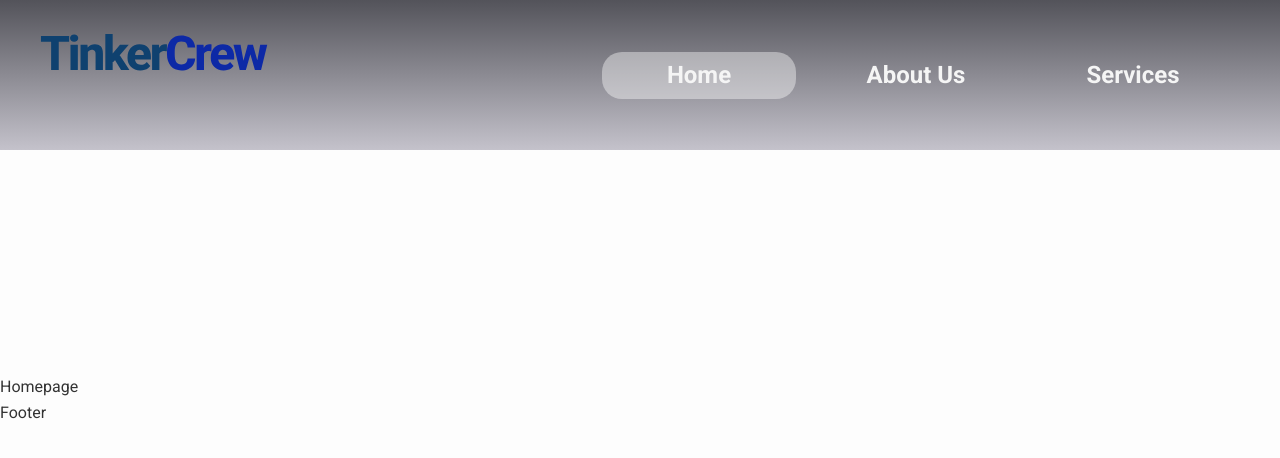
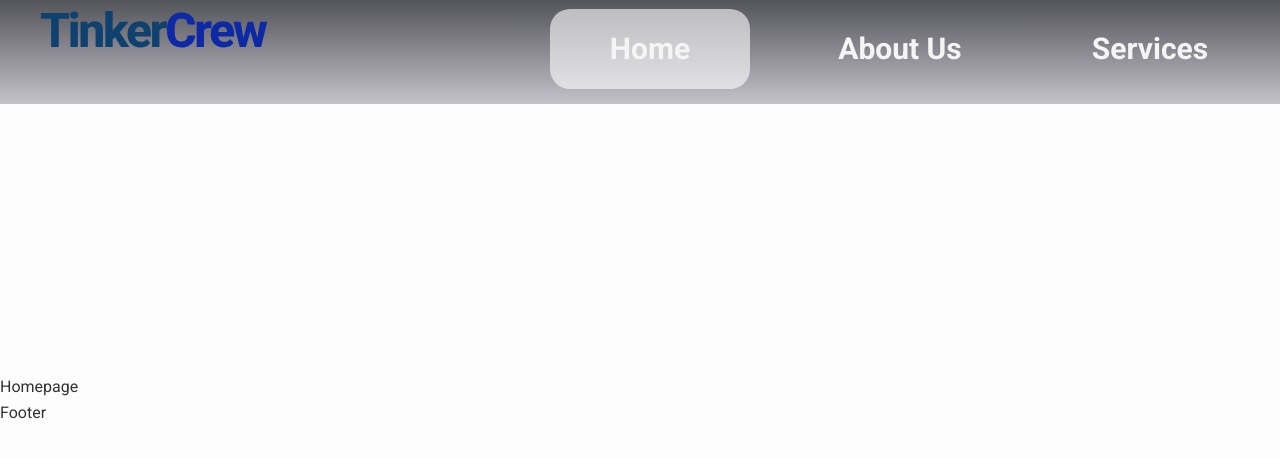
Before and after one commit to khamtruong1114/TinkerCrew, a React (Vite) app: page /homepage in a window 1280 px wide. Shown: the top 458 px of the page. Built offline with nearby package versions, Linux system fonts and the light colour scheme.

Commit message:
build menubar

```diff
--- a/src/components/Header.tsx
+++ b/src/components/Header.tsx
@@ -2,6 +2,8 @@ import PageNav from "./PageNav";
 import Logo from "../assets/TinkerCrew.svg";
 import styled from "styled-components";
 import { NavLink } from "react-router-dom";
+import MenuBar from "../ui/MenuBar";
+import { useState } from "react";
 
 const HeaderStyled = styled.div<{ $show: boolean }>`
   display: flex;
@@ -9,7 +11,9 @@ const HeaderStyled = styled.div<{ $show: boolean }>`
   align-items: center;
   background: linear-gradient(to bottom, #53535a, #c4c2cb);
   padding: 20px;
-  height: 110px;
+  height: 64px;
+  padding: 20px;
+  width: 100%;
   position: fixed;
   top: ${(props) => (props.$show ? "0" : "-200px")};
   left: 0;
@@ -22,17 +26,41 @@ const LogoStyled = styled.img`
   margin-left: 20px;
 `;
 
+const MenuBarStyle = styled.div`
+  display: none;
+
+  @media (max-width: 1024px) {
+    display: block;
+  }
+`;
+
 interface HeaderProps {
   show: boolean;
 }
 
 export default function Header({ show }: HeaderProps) {
+  const [menuToggle, setMenuToggle] = useState<boolean>(false);
+
   return (
     <HeaderStyled $show={show}>
       <NavLink to="/homepage">
         <LogoStyled src={Logo} alt="tinkercrew" />
       </NavLink>
-      <PageNav />
+
+      <MenuBarStyle
+        onClick={() => {
+          setMenuToggle((open) => !open);
+        }}
+      >
+        <MenuBar open={menuToggle} />
+      </MenuBarStyle>
+
+      <PageNav
+        open={menuToggle}
+        onClick={() => {
+          setMenuToggle((open) => !open);
+        }}
+      />
     </HeaderStyled>
   );
 }
--- a/src/components/PageNav.tsx
+++ b/src/components/PageNav.tsx
@@ -1,26 +1,56 @@
 import { NavLink } from "react-router-dom";
 import styled from "styled-components";
 
-const PageNavStyle = styled.div`
+const NavWrapper = styled.div<{ $open: boolean }>`
   display: flex;
-  min-width: 628px;
+  width: 700px;
   height: 47px;
   justify-content: space-between;
+  gap: 50px;
+  margin-right: 50px;
+
+  @media (max-width: 1024px) {
+    display: ${(props) => (props.$open ? "flex" : "none")};
+    height: 100vh;
+    width: 50%;
     margin-right: 30px;
+    flex-direction: column;
+    justify-content: flex-start;
+    padding-top: 50px;
+    gap: 50px;
+    align-items: center;
+    position: absolute;
+    top: 0;
+    right: 0;
+    background: rgba(0, 0, 0, 0.7);
+    opacity: 10;
+    border-radius: 20px;
+    animation: slide-in 0.1s linear 0.2s both;
+    z-index: 9;
+    @keyframes slide-in {
+      from {
+        transform: translateX(100%);
+      }
+      to {
+        transform: translateX(0);
+      }
+    }
+  }
 `;
 
 const PageItems = styled(NavLink)`
   display: inline-flex;
   justify-content: center;
   align-items: center;
+  margin-top: -20px;
 
   border: none;
   border-radius: 5px;
-  width: 194px;
-  height: 47px;
+  width: 220px;
+  height: 80px;
 
   font-weight: bold;
-  font-size: 24px;
+  font-size: 30px;
   color: whitesmoke;
   text-decoration: none;
 
@@ -28,30 +58,60 @@ const PageItems = styled(NavLink)`
   cursor: pointer;
   transition: border-radius 0.3s ease, background-color 0.5s ease;
 
-  &.active {
-    background-color: rgba(255, 255, 255, 0.4);
-    border-radius: 20px;
-  }
   &:hover {
-    background-color: rgba(255, 255, 255, 0.4);
+    background-color: rgba(255, 255, 255, 0.6);
     border-radius: 20px;
     color: white;
   }
+
+  &.active {
+    background-color: rgba(255, 255, 255, 0.6);
+    border-radius: 20px;
+  }
+
+  @media (max-width: 1024px) {
+    &:hover {
+      background-color: rgba(255, 255, 255, 0.6);
+      color: #4869ab;
+    }
+
+    &.active {
+      background-color: rgba(255, 255, 255, 0.6);
+    }
+    width: 60%;
+    height: 80px;
+  }
 `;
 
-export default function PageNav() {
+type PageNavProps = {
+  onClick: () => void;
+  open: boolean;
+};
+
+export default function PageNav({ onClick, open }: PageNavProps) {
   return (
-    <nav>
-      <PageNavStyle>
+    <NavWrapper $open={open}>
       <PageItems
         to="/homepage"
         className={({ isActive }) => (isActive ? "active" : "")}
+        onClick={onClick}
       >
         Home
       </PageItems>
-        <PageItems to="/about">About Us</PageItems>
-        <PageItems to="/services">Services</PageItems>
-      </PageNavStyle>
-    </nav>
+      <PageItems
+        to="/about"
+        onClick={onClick}
+        className={({ isActive }) => (isActive ? "active" : "")}
+      >
+        About Us
+      </PageItems>
+      <PageItems
+        to="/services"
+        onClick={onClick}
+        className={({ isActive }) => (isActive ? "active" : "")}
+      >
+        Services
+      </PageItems>
+    </NavWrapper>
   );
 }
--- a/src/styles/GlobalStyle.tsx
+++ b/src/styles/GlobalStyle.tsx
@@ -26,6 +26,10 @@ const GlobalStyle = createGlobalStyle`
     list-style: none;
   }
 
+  @media (max-width: 600px) {
+  html {
+    font-size: 14px;
+  }}
 `;
 
 export default GlobalStyle;
--- /dev/null
+++ b/src/ui/MenuBar.tsx
@@ -0,0 +1,58 @@
+import styled from "styled-components";
+
+const MenuBarStyle = styled.div`
+  position: fixed;
+  top: 1rem;
+  right: 2rem;
+  z-index: 10;
+  display: inline;
+  cursor: pointer;
+
+  @media (max-width: 600px) {
+    top: 0.5rem;
+    right: 1rem;
+  }
+`;
+
+const Bar1 = styled.div<{ $open: boolean }>`
+  width: 2.5rem;
+  height: 0.32rem;
+  background-color: #fff;
+  margin: 8px 0;
+  transition: 0.4s;
+  transform: ${(props) =>
+    props.$open ? "rotate(-45deg) translate(-10px, 8px)" : "none"};
+`;
+const Bar2 = styled.div<{ $open: boolean }>`
+  width: 2.5rem;
+  height: 0.32rem;
+  background-color: #fff;
+  margin: 8px 0;
+  transition: 0.4s;
+  opacity: ${(props) => (props.$open ? "0" : "none")};
+`;
+const Bar3 = styled.div<{ $open: boolean }>`
+  width: 2.5rem;
+  height: 0.32rem;
+  background-color: #fff;
+  margin: 8px 0;
+  transition: 0.4s;
+  transform: ${(props) =>
+    props.$open ? "rotate(45deg) translate(-10px, -8px)" : "none"};
+`;
+
+interface MenuBarProps {
+  open: boolean;
+}
+
+function MenuBar({ open }: MenuBarProps) {
+  return (
+    <MenuBarStyle>
+      <Bar1 $open={open}></Bar1>
+      <Bar2 $open={open}></Bar2>
+      <Bar3 $open={open}></Bar3>
+    </MenuBarStyle>
+  );
+}
+
+export default MenuBar;
```
Also changed, not shown: src/ui/MenuOverLay.tsx (added, +22 -0 lines). Lines whose indentation alone changed are shown as unchanged.
